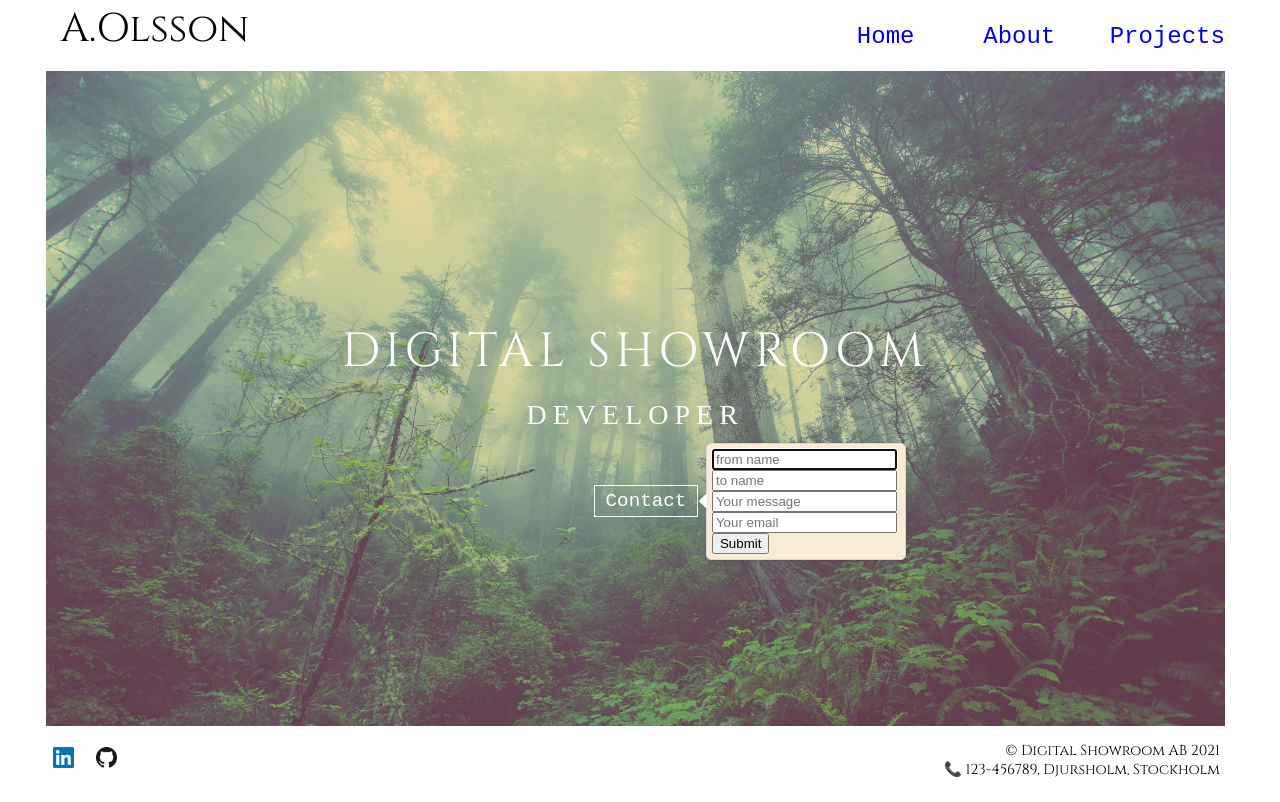
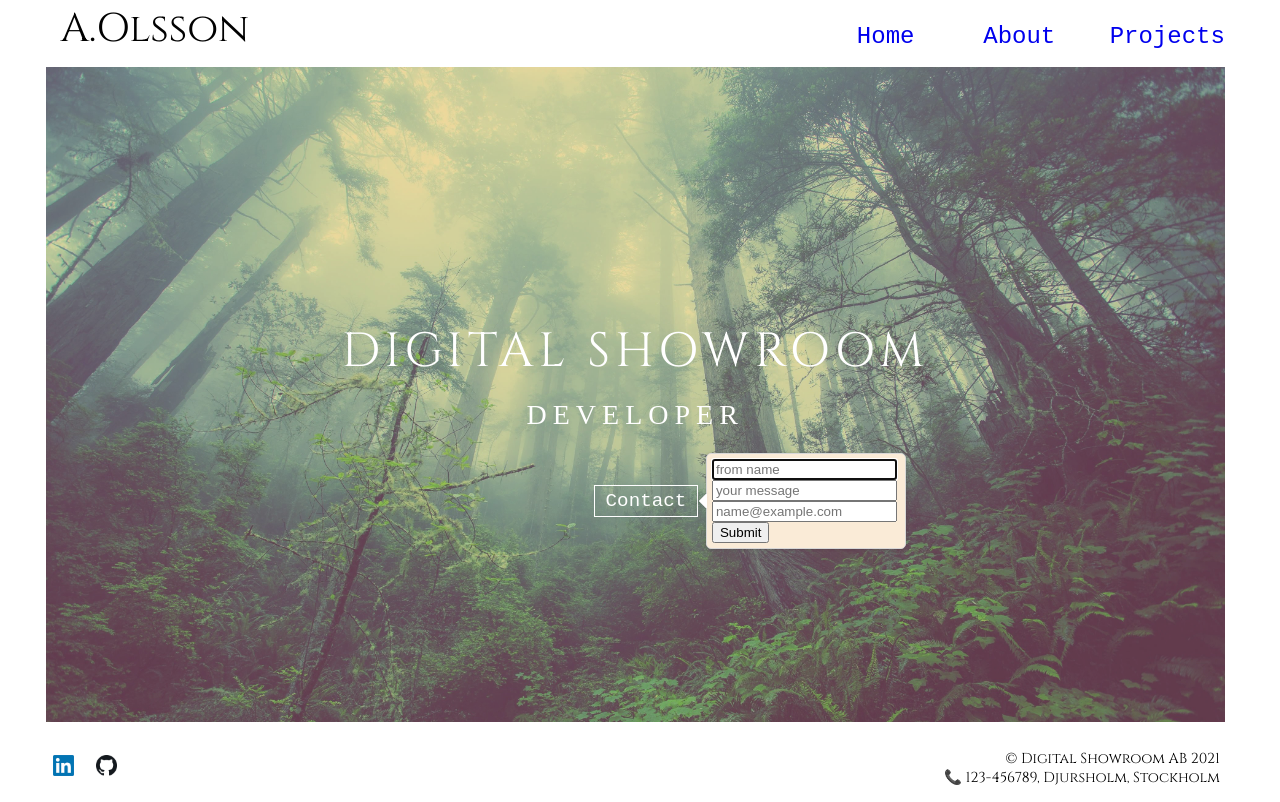
Before and after one commit to LinusNestorson/showroom, a React (Create React App) app: page / in a window 1280 px wide. Both pictures are taken after a click on the button "Contact". Built offline with nearby package versions, Linux system fonts and the light colour scheme.

Commit message:
Before deleting folders

```diff
--- a/src/Components_Main/BackgroundComponents/Background.css
+++ b/src/Components_Main/BackgroundComponents/Background.css
@@ -1,6 +1,6 @@
 /* Sets the style for the background-image.*/
 .backgroundImg {
-  top: 2%;
+  top: 1.5%;
   position: absolute;
   width: 94%;
   height: 88%;
--- a/src/Components_Main/FooterComponents/Footer.css
+++ b/src/Components_Main/FooterComponents/Footer.css
@@ -26,7 +26,7 @@
   bottom: 1%;
   left: 0;
   width: 100%;
-  height: 7%;
+  height: 6%;
   align-items: center;
 }
 /*Sets style for LinkedIn-link*/
--- a/src/Components_Main/SendEmail/SendEmail.js
+++ b/src/Components_Main/SendEmail/SendEmail.js
@@ -5,14 +5,15 @@ import "reactjs-popup/dist/index.css";
 import { send } from "emailjs-com";
 import { useState } from "react";
 
+/*Logic for sending email to page owner*/
 function SendMail() {
   const [toSend, setToSend] = useState({
     from_name: "",
-    to_name: "",
+
     message: "",
     reply_to: "",
   });
-
+  /*render ID:s to connect to correct email*/
   const onSubmit = (e) => {
     e.preventDefault();
     send(
@@ -48,24 +49,18 @@ function SendMail() {
               value={toSend.from_name}
               onChange={handleChange}
             />
-            <input
-              type="text"
-              name="to_name"
-              placeholder="to name"
-              value={toSend.to_name}
-              onChange={handleChange}
-            />
+
             <input
               type="text"
               name="message"
-              placeholder="Your message"
+              placeholder="your message"
               value={toSend.message}
               onChange={handleChange}
             />
             <input
               type="text"
               name="reply_to"
-              placeholder="Your email"
+              placeholder="name@example.com"
               value={toSend.reply_to}
               onChange={handleChange}
             />
```
